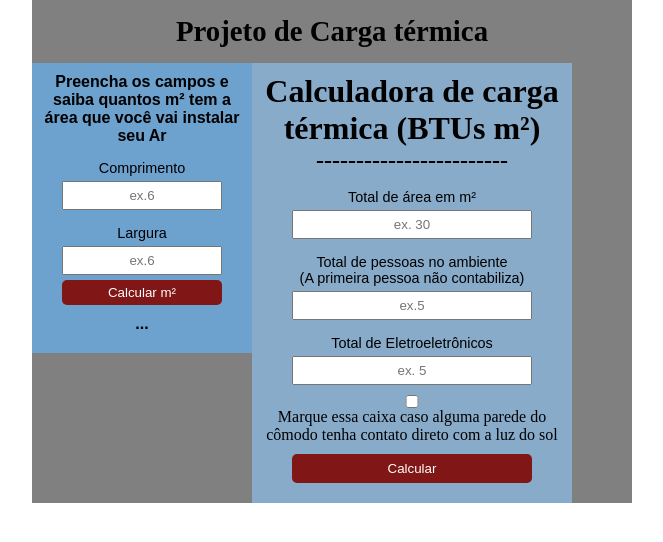
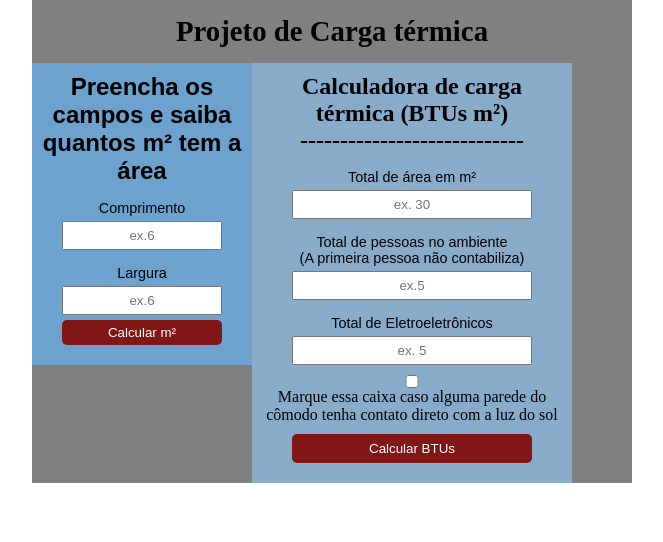
Before and after one commit to Joanderson98/calculadora_de_carga_termica-js, a plain HTML site: page index.html in a window 1280 px wide. Shown: the whole page, without its empty margins (308-971 px from the left). Drawn offline with Linux system fonts and the light colour scheme.

Commit message:
Update index.html

```diff
--- a/index.html
+++ b/index.html
@@ -16,10 +16,26 @@
 
 
     <div class="center">
-        <h1 class="title">Projeto de Carga térmica</h1>
+        <div class="t1">
+            <h1 class="title t1">Projeto de Carga térmica</h1>
+        </div>
+        <div class="metro2">
+            <h2>Preencha os campos e saiba quantos m² tem a área</h2>
+
+            <p>Comprimento</p>
+            <input id="comprimento" type="number" placeholder="ex.6">
+
+            <p>Largura</p>
+            <input id="largura" type="number" placeholder="ex.6">
+
+            <button id="botao1" onclick="calcM()">Calcular m²</button>
+
+            <h4 id="Mq"> </h4>
+
+        </div>
         <div class="container">
-            <h1>Calculadora de carga térmica (BTUs m²)</h1>
-            <h2>------------------------</h2>
+            <h2>Calculadora de carga térmica (BTUs m²)</h2>
+            <h2>----------------------------</h2>
 
             <div class="inp">
                 <p>Total de área em m²</p>
@@ -29,32 +45,15 @@
                 <p>Total de Eletroeletrônicos</p>
                 <input id="QtdEletro" type="number" placeholder="ex. 5">
                 <input id="parede" type="checkbox"> Marque essa caixa caso alguma parede do cômodo tenha contato direto com a luz do sol
-
-                <button id="botao" onclick="calcular()">Calcular</button>
+                <br>
+                <button id="botao" onclick="calcular()">Calcular BTUs</button>
             </div>
 
-            <div id="resultado">
 
-            </div>
             <h2 id="n"></h2>
 
         </div>
-        <div class="metro2">
-            <h4>Preencha os campos e saiba quantos m² tem a área que você vai instalar seu Ar</h4>
 
-            <p>Comprimento</p>
-            <input id="comprimento" type="number" placeholder="ex.6">
-
-            <p>Largura</p>
-            <input id="largura" type="number" placeholder="ex.6">
-
-            <button id="botao1" onclick="calcM()">Calcular m²</button>
-
-            <h4 id="Mq">... </h4>
-
-
-
-        </div>
     </div>
     <script src="./script.js"></script>
 </body>
```
